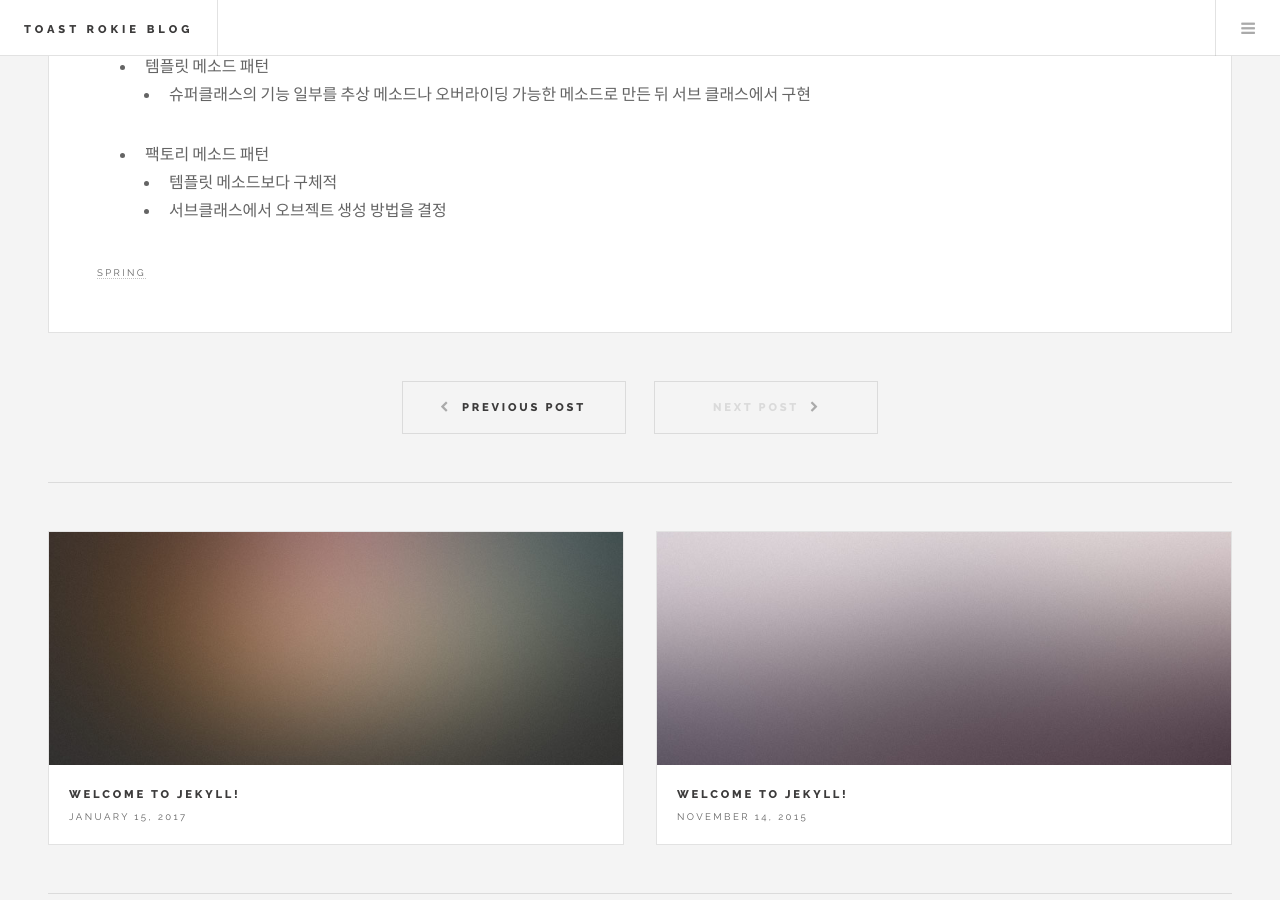
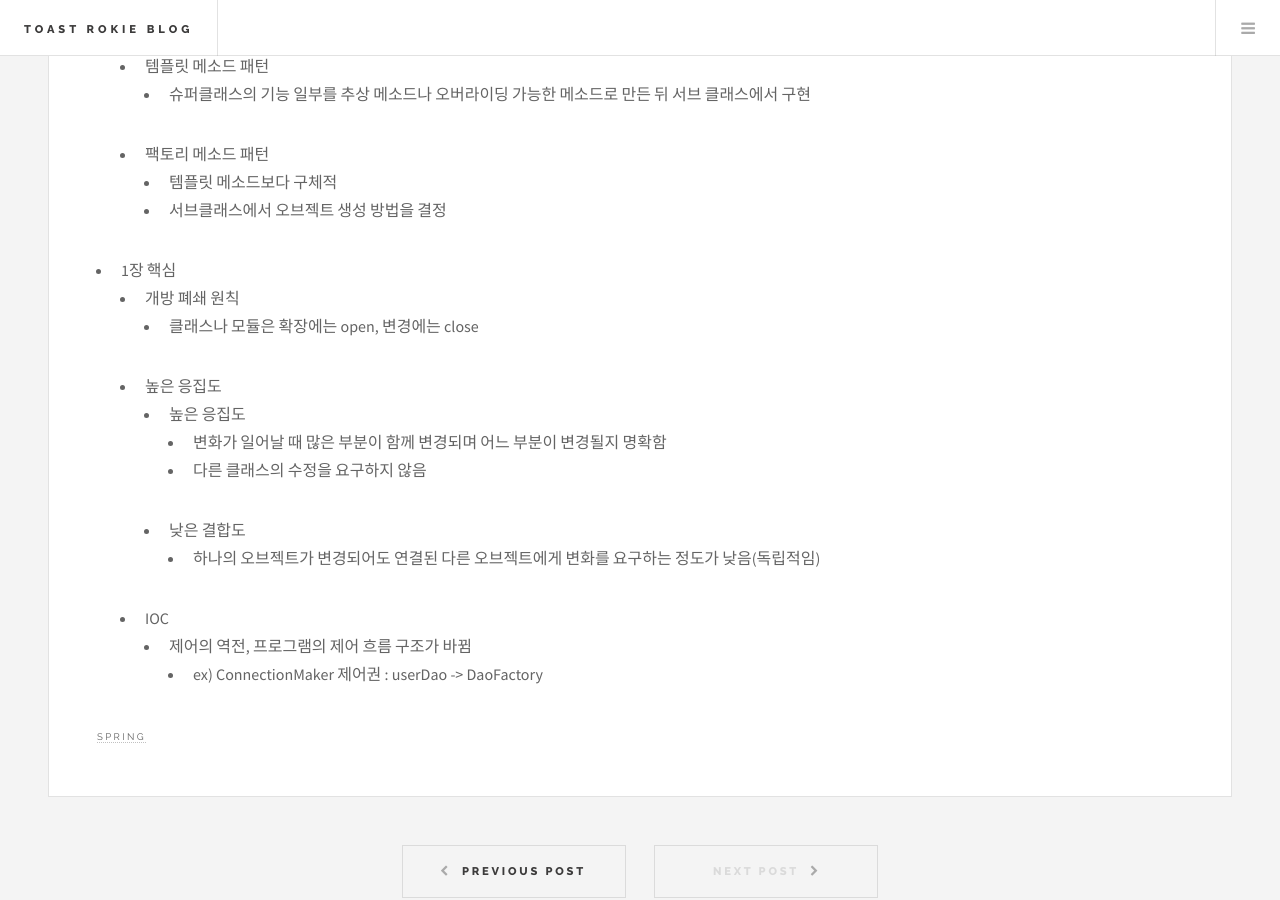
Before and after one commit to naka15/naka15.githubio.backup, a Jekyll site: the page built from _posts/2015-11-14-welcome-to-jekyll2.markdown, in a window 1280 px wide and 900 px high, scrolled down 1788 px. Built offline with Jekyll 4.4.1, drawn with Linux system fonts in a browser that asks for light colours; comment, search, counter and statistics services are not loaded.

Commit message:
Update 2015-11-14-welcome-to-jekyll2.markdown

```diff
--- a/_posts/2015-11-14-welcome-to-jekyll2.markdown
+++ b/_posts/2015-11-14-welcome-to-jekyll2.markdown
@@ -34,3 +34,16 @@ image: /images/pic03.jpg
     * 팩토리 메소드 패턴
         - 템플릿 메소드보다 구체적
         - 서브클래스에서 오브젝트 생성 방법을 결정
+
+- 1장 핵심
+    * 개방 폐쇄 원칙
+        - 클래스나 모듈은 확장에는 open, 변경에는 close
+    * 높은 응집도
+        - 높은 응집도
+            + 변화가 일어날 때 많은 부분이 함께 변경되며 어느 부분이 변경될지 명확함
+            + 다른 클래스의 수정을 요구하지 않음
+        - 낮은 결합도
+            + 하나의 오브젝트가 변경되어도 연결된 다른 오브젝트에게 변화를 요구하는 정도가 낮음(독립적임)
+    * IOC
+        - 제어의 역전, 프로그램의 제어 흐름 구조가 바뀜
+            + ex) ConnectionMaker 제어권 : userDao -> DaoFactory
```
